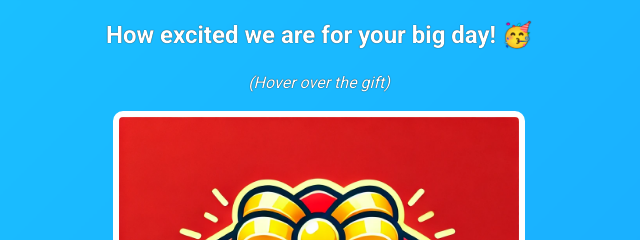
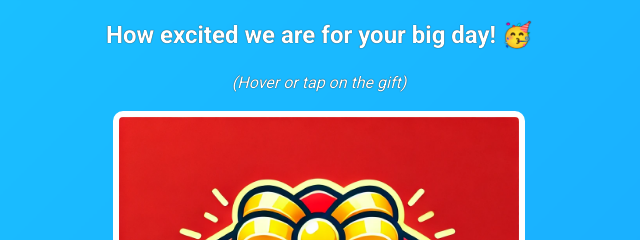
Before and after one commit to LyonTek/max-birthday-site, a website built with Vite: page index.html in a window 1280 px wide. Shown: the part 475-715 px from the top of the page, 321-961 px from the left. Built offline with nearby package versions, Linux system fonts and the light colour scheme.

Commit message:
Update index.html

```diff
--- a/index.html
+++ b/index.html
@@ -25,7 +25,7 @@
         <!-- Gift section 1: Excitement -->
         <section class="gift-section">
             <h2 class="gift-title">How excited we are for your big day! 🥳</h2>
-            <p class="gift-hint">(Hover over the gift)</p>
+            <p class="gift-hint">(Hover or tap on the gift)</p>
             <div class="gift-img" id="gift-img-excited"></div>
         </section>
 
```
